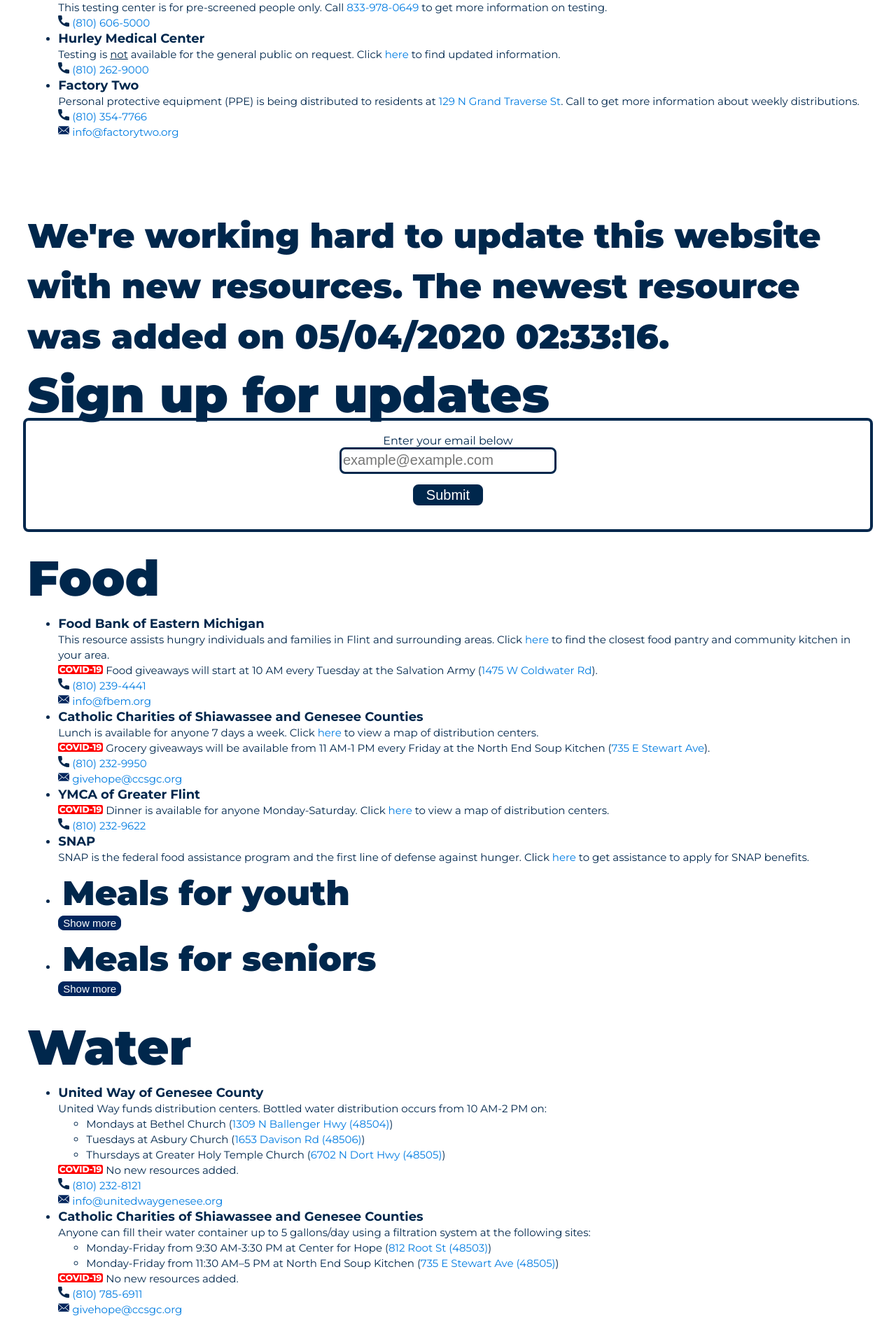
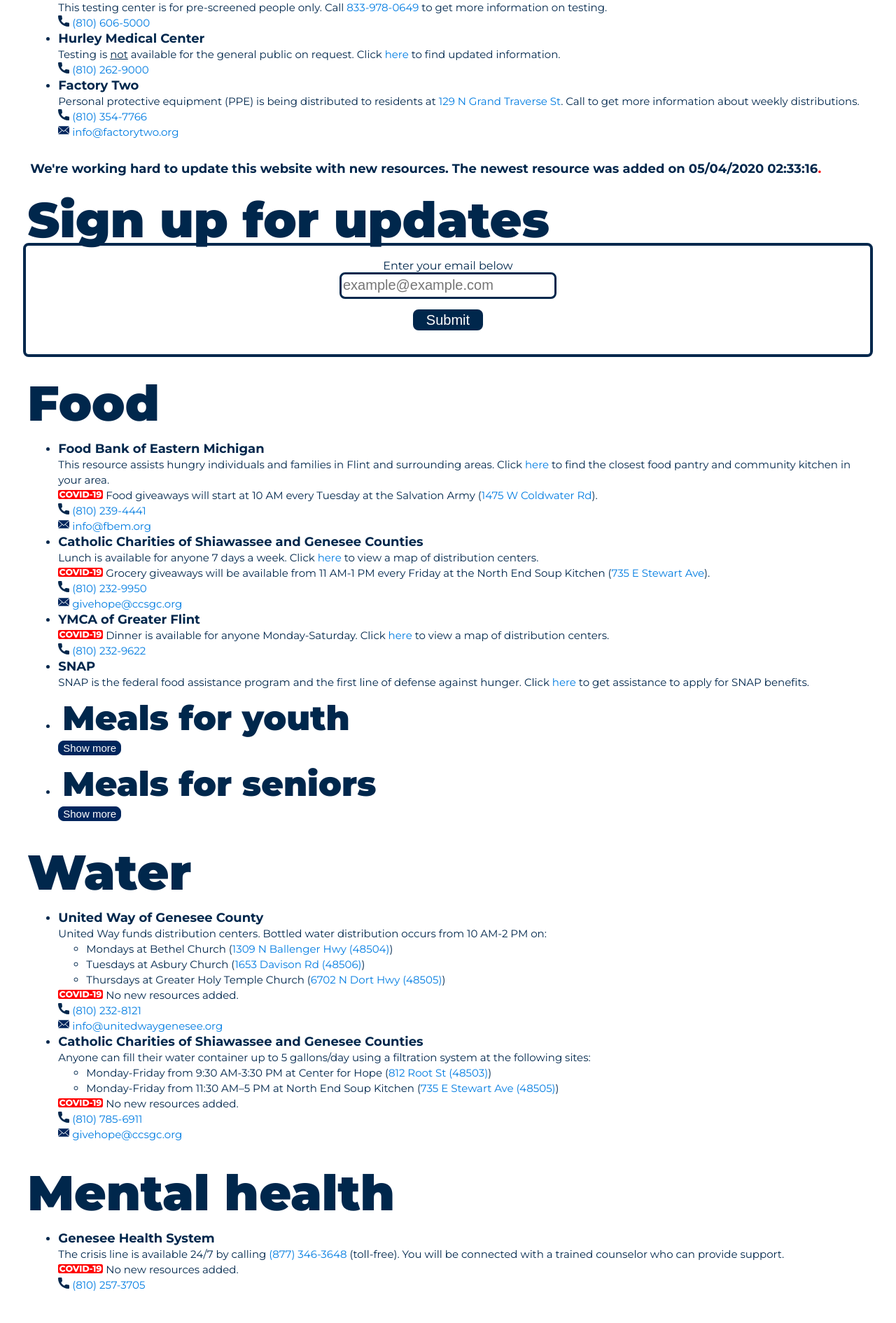
Before and after one commit to umichfjp/umichfjp.github.io, a Jekyll site: the page built from pages/resources.html, in a window 1280 px wide. Shown: the part 572-2462 px from the top of the page at 70% size. Built offline with Jekyll 4.4.1, drawn with Linux system fonts in a browser that asks for light colours.

Commit message:
Update resources.html

```diff
--- a/pages/resources.html
+++ b/pages/resources.html
@@ -57,9 +57,9 @@ title: Resources - FJP
         </ul>
         </h3>
 
-        <div class="titlere"><small><small>
-          <br />We're working hard to update this website with new resources. The newest resource was added on <span id="demo"></span>.</small></small>
-        </div>
+        <h3>
+          <b><big>We're working hard to update this website with new resources. The newest resource was added on <span id="demo"></span><font color="#FF0000">.</font></big></b>
+        </h3>
 
         <br /><div class="titlere">Sign up for updates</div>
         <div class="containerre">
```
